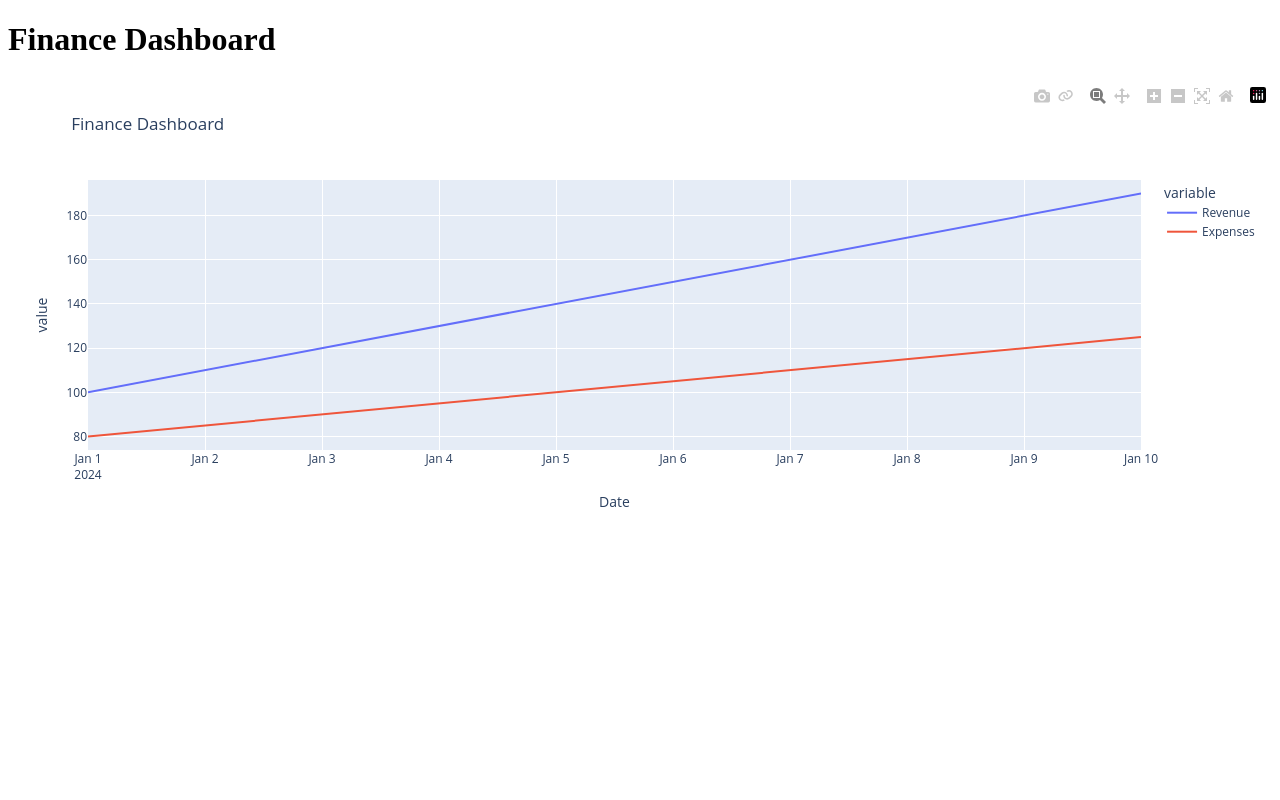
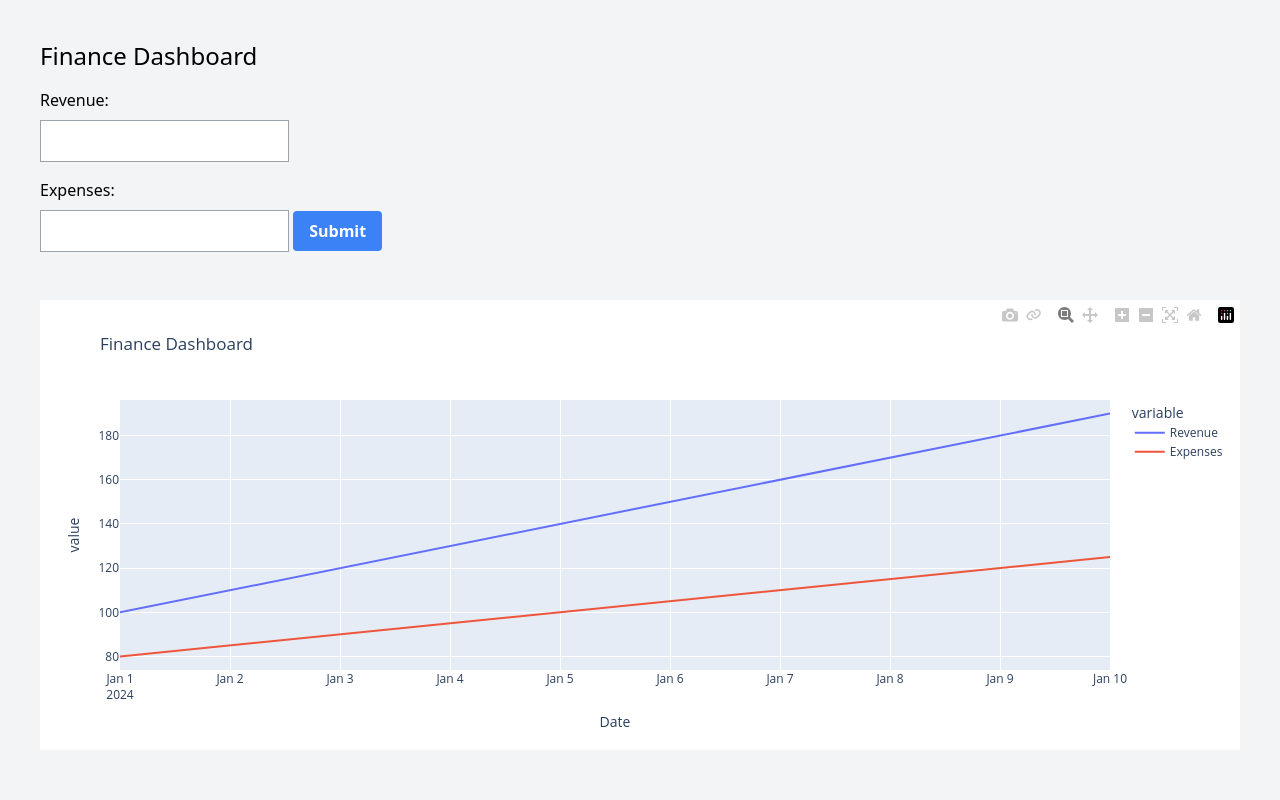
Before and after one commit to mateus-schiavi/FinDash, a Flask app: page / in a window 1280 px wide. Run offline with Flask 3, Linux system fonts and the light colour scheme; some libraries are stand-ins or nearby versions.

Commit message:
updated css

```diff
--- a/main.py
+++ b/main.py
@@ -1,18 +1,27 @@
-from flask import Flask, render_template
+from flask import Flask, render_template, request
 import plotly.express as px
 import pandas as pd
 
 app = Flask(__name__)
 
-@app.route('/')
+# DataFrame para armazenar os dados
+data = {
+    'Date': pd.date_range(start='2024-01-01', periods=10),
+    'Revenue': [100, 110, 120, 130, 140, 150, 160, 170, 180, 190],
+    'Expenses': [80, 85, 90, 95, 100, 105, 110, 115, 120, 125]
+}
+df = pd.DataFrame(data)
+
+@app.route('/', methods=['GET', 'POST'])
 def index():
-    # Carregar dados de exemplo (substitua por seus próprios dados)
-    data = {
-        'Date': pd.date_range(start='2024-01-01', periods=10),
-        'Revenue': [100, 110, 120, 130, 140, 150, 160, 170, 180, 190],
-        'Expenses': [80, 85, 90, 95, 100, 105, 110, 115, 120, 125]
-    }
-    df = pd.DataFrame(data)
+    if request.method == 'POST':
+        # Obter os valores de despesas e receitas do formulário
+        revenue = float(request.form['revenue'])
+        expenses = float(request.form['expenses'])
+
+        # Atualizar os dados do DataFrame
+        new_data = {'Date': pd.Timestamp.now(), 'Revenue': revenue, 'Expenses': expenses}
+        df.loc[len(df)] = new_data
 
     # Criar visualização Plotly
     fig = px.line(df, x='Date', y=['Revenue', 'Expenses'], title='Finance Dashboard')
--- a/templates/index.html
+++ b/templates/index.html
@@ -1,14 +1,30 @@
 <!DOCTYPE html>
 <html lang="en">
+
     <head>
         <meta charset="UTF-8">
         <title>Finance Dashboard</title>
         <script src="https://cdn.plot.ly/plotly-latest.min.js"></script>
+        <link href="https://cdn.jsdelivr.net/npm/tailwindcss@2.2.19/dist/tailwind.min.css" rel="stylesheet">
     </head>
-<body>
-    <h1>Finance Dashboard</h1>
-    <div id="graph">
+
+    <body class="bg-gray-100 p-10">
+        <h1 class="text-2xl mb-4">Finance Dashboard</h1>
+
+        <form method="POST">
+            <label class="block mb-2">Revenue:</label>
+            <input type="number" name="revenue" class="border-gray-400 border p-2 mb-4" required>
+
+            <label class="block mb-2">Expenses:</label>
+            <input type="number" name="expenses" class="border-gray-400 border p-2 mb-4" required>
+
+            <button type="submit"
+                class="bg-blue-500 hover:bg-blue-700 text-white font-bold py-2 px-4 rounded">Submit</button>
+        </form>
+
+        <div id="graph" class="mt-8">
             {{ graph_html | safe }}
         </div>
     </body>
+
 </html>
```
Lines whose indentation alone changed are shown as unchanged.
